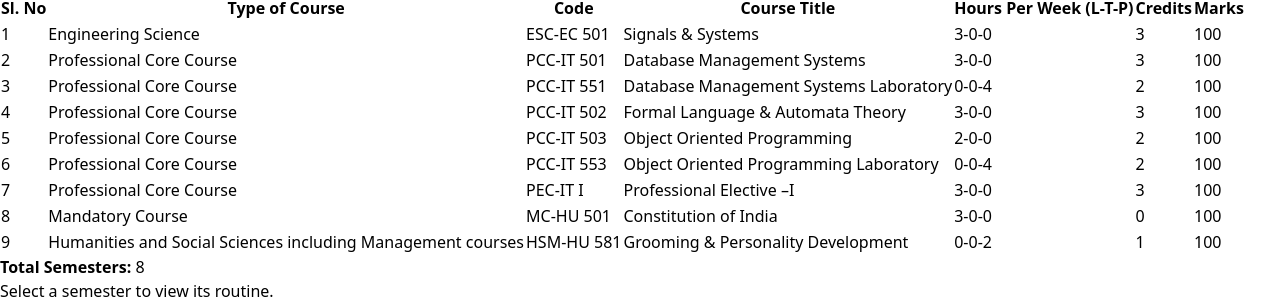
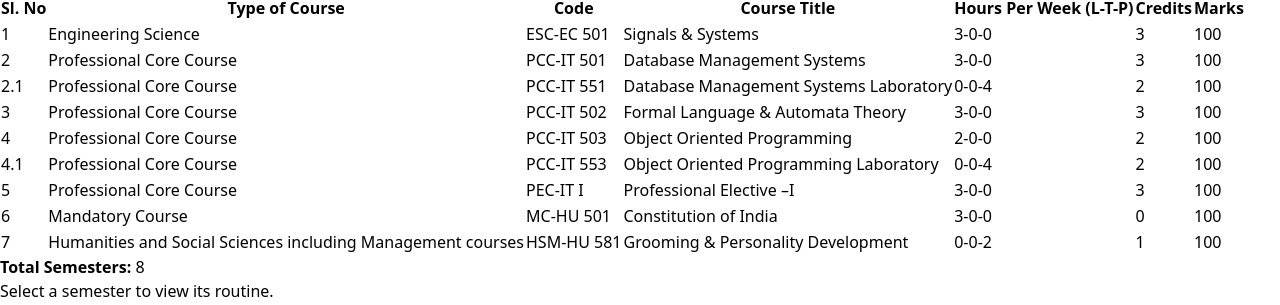
Before and after one commit to sourav8927/Routineo, a React (Vite) app in the folder Routineo-client/: page / in a window 1280 px wide. Shown: the part 341-646 px from the top of the page. Built offline with nearby package versions, Linux system fonts and the light colour scheme.

Commit message:
updated data of FullRoutine.jsx

```diff
--- a/Routineo-client/src/Table/FullRoutine.jsx
+++ b/Routineo-client/src/Table/FullRoutine.jsx
@@ -14,7 +14,7 @@ const FullRoutine = () => {
         marks: 100,
       },
       {
-        sl: 2,
+        sl: 1.1,
         type: "Basic Science Course",
         code: "BSC-PH 152, 155",
         title: "Physics Laboratory",
@@ -23,7 +23,7 @@ const FullRoutine = () => {
         marks: 100,
       },
       {
-        sl: 3,
+        sl: 2,
         type: "Basic Science Course",
         code: "BSC-M 101, 102 ",
         title: "Mathematics -I",
@@ -32,7 +32,7 @@ const FullRoutine = () => {
         marks: 100,
       },
       {
-        sl: 4,
+        sl: 3,
         type: "Engineering Science Courses",
         code: "ESC-EE 101",
         title: "Basic Electrical Engineering",
@@ -41,7 +41,7 @@ const FullRoutine = () => {
         marks: 100,
       },
       {
-        sl: 5,
+        sl: 3.1,
         type: "Engineering Science Courses",
         code: "ESC-EE 151",
         title: "Basic Electrical Engineering Laboratory",
@@ -50,7 +50,7 @@ const FullRoutine = () => {
         marks: 100,
       },
       {
-        sl: 6,
+        sl: 4,
         type: "Engineering Science Courses",
         code: "ESC-ME 102",
         title: "Engineering Graphics & Design ",
@@ -59,7 +59,7 @@ const FullRoutine = () => {
         marks: 100,
       },
       {
-        sl: 7,
+        sl: 4.1,
         type: "Engineering Science Courses",
         code: "ESC-ME 152",
         title: "Engineering Graphics & Design Laboratory ",
@@ -80,7 +80,7 @@ const FullRoutine = () => {
         marks: 100,
       },
       {
-        sl: 2,
+        sl: 1.1,
         type: "Basic Science Courses",
         code: "BSC-CH 252",
         title: "Chemistry-I Laboratory",
@@ -89,7 +89,7 @@ const FullRoutine = () => {
         marks: 100,
       },
       {
-        sl: 3,
+        sl: 2,
         type: "Basic Science Courses",
         code: "BSC-M 201,202",
         title: "Mathematics -II",
@@ -98,7 +98,7 @@ const FullRoutine = () => {
         marks: 100,
       },
       {
-        sl: 4,
+        sl: 3,
         type: "Engineering Science Courses",
         code: "ESC-CSE 201",
         title: "Programming for Problem Solving ",
@@ -107,7 +107,7 @@ const FullRoutine = () => {
         marks: 100,
       },
       {
-        sl: 5,
+        sl: 3.1,
         type: "Engineering Science Courses",
         code: "ESC-CSE 251",
         title: "Programming for Problem Solving Laboratory",
@@ -116,7 +116,7 @@ const FullRoutine = () => {
         marks: 100,
       },
       {
-        sl: 6,
+        sl: 4,
         type: "Engineering Science Courses",
         code: "ESC-ME 201",
         title: "Workshop/Manufacturing Theory",
@@ -125,7 +125,7 @@ const FullRoutine = () => {
         marks: 100,
       },
       {
-        sl: 7,
+        sl: 4.1,
         type: "Engineering Science Courses",
         code: "ESC-ME 251",
         title: "Workshop/Manufacturing Practices",
@@ -134,7 +134,7 @@ const FullRoutine = () => {
         marks: 100,
       },
       {
-        sl: 8,
+        sl: 5,
         type: "Humanities and Social Sciences including Management courses",
         code: "HSM-HU 201",
         title: "English",
@@ -143,7 +143,7 @@ const FullRoutine = () => {
         marks: 100,
       },
       {
-        sl: 9,
+        sl: 6,
         type: "Humanities and Social Sciences including Management courses",
         code: "HSM-HU 251",
         title: "Language Laboratory",
@@ -164,7 +164,7 @@ const FullRoutine = () => {
             marks: 100,
           },
           {
-            sl: 2,
+            sl: 1.1,
             type: "Engineering Science Course",
             code: "ESC-EC 351",
             title: "Analog Electronic Circuits Laboratory",
@@ -173,7 +173,7 @@ const FullRoutine = () => {
             marks: 100,
           },
           {
-            sl: 3,
+            sl: 2,
             type: "Professional Core Course",
             code: "PCC-IT 301",
             title: "Data structure & Algorithms",
@@ -182,7 +182,7 @@ const FullRoutine = () => {
             marks: 100,
           },
           {
-            sl: 4,
+            sl: 2.3,
             type: "Professional Core Course",
             code: "PCC-IT 351",
             title: "Data structure & Algorithms Laboratory ",
@@ -191,7 +191,7 @@ const FullRoutine = () => {
             marks: 100,
           },
           {
-            sl: 5,
+            sl: 3,
             type: "Engineering Science Course",
             code: "ESC-CSE 302",
             title: "Digital Logic",
@@ -200,7 +200,7 @@ const FullRoutine = () => {
             marks: 100,
           },
           {
-            sl: 6,
+            sl: 3.1,
             type: "Engineering Science Course",
             code: "ESC-CSE 352",
             title: "Digital Logic Laboratory",
@@ -209,7 +209,7 @@ const FullRoutine = () => {
             marks: 100,
           },
           {
-            sl: 7,
+            sl: 4,
             type: "Professional Core Course",
             code: "PCC-IT 302",
             title: "IT Workshop (Sci Lab/MATLAB) Theory",
@@ -218,7 +218,7 @@ const FullRoutine = () => {
             marks: 100,
           },
           {
-            sl: 8,
+            sl: 4.1,
             type: "Professional Core Course",
             code: "PCC-IT 352",
             title: "IT Workshop (Sci Lab/MATLAB) Laboratory",
@@ -227,7 +227,7 @@ const FullRoutine = () => {
             marks: 100,
           },
           {
-            sl: 9,
+            sl: 5,
             type: "Basic Science Course",
             code: "BSC-M 302",
             title: "Differential Calculus",
@@ -236,7 +236,7 @@ const FullRoutine = () => {
             marks: 100,
           },
           {
-            sl: 10,
+            sl: 6,
             type: "Basic Science Course",
             code: "BSC-BS 301",
             title: "Engineering Biology",
@@ -245,7 +245,7 @@ const FullRoutine = () => {
             marks: 100,
           },
           {
-            sl: 11  ,
+            sl: 7,
             type: "Humanities and Social Sciences including Management courses ",
             code: "HSM-HU 381",
             title: "Linguistics & Oral Communication",
@@ -275,7 +275,7 @@ const FullRoutine = () => {
             marks: 100,
           },
           {
-            sl: 3,
+            sl: 2.1,
             type: "Professional Core Course",
             code: "PCC-IT 452",
             title: "Computer Organization & Architecture Laboratory ",
@@ -284,7 +284,7 @@ const FullRoutine = () => {
             marks: 100,
           },
           {
-            sl: 4,
+            sl: 3,
             type: "Professional Core Course",
             code: "PCC-IT 403",
             title: "Operating Systems",
@@ -293,7 +293,7 @@ const FullRoutine = () => {
             marks: 100,
           },
           {
-            sl: 5,
+            sl: 3.1,
             type: "Professional Core Course",
             code: "PCC-IT 453",
             title: "Operating Systems Laboratory",
@@ -302,7 +302,7 @@ const FullRoutine = () => {
             marks: 100,
           },
           {
-            sl: 6,
+            sl: 4,
             type: "Professional Core Course",
             code: "PCC-IT 404",
             title: "Design & Analysis of Algorithms ",
@@ -311,7 +311,7 @@ const FullRoutine = () => {
             marks: 100,
           },
           {
-            sl: 7,
+            sl: 4.1,
             type: "Professional Core Course",
             code: "PCC-IT 454",
             title: "Design & Analysis of Algorithms Laboratory",
@@ -320,7 +320,7 @@ const FullRoutine = () => {
             marks: 100,
           },
           {
-            sl: 8,
+            sl: 5,
             type: "Humanities & Social Sciences including Management Courses ",
             code: "HSM-HU 401",
             title: "Economics & Accountancy ",
@@ -329,7 +329,7 @@ const FullRoutine = () => {
             marks: 100,
           },
           {
-            sl: 9,
+            sl: 6,
             type: "Humanities & Social Sciences including Management Courses",
             code: "HSM-HU 481",
             title: "Business Communication ",
@@ -338,7 +338,7 @@ const FullRoutine = () => {
             marks: 100,
           },
           {
-            sl: 10,
+            sl: 7,
             type: "Mandatory Course ",
             code: "MC-HU 402",
             title: "Environmental Science",
@@ -368,7 +368,7 @@ const FullRoutine = () => {
             marks: 100,
           },
           {
-            sl: 3,
+            sl: 2.1,
             type: "Professional Core Course",
             code: "PCC-IT 551",
             title: "Database Management Systems Laboratory",
@@ -377,7 +377,7 @@ const FullRoutine = () => {
             marks: 100,
           },
           {
-            sl: 4,
+            sl: 3,
             type: "Professional Core Course",
             code: "PCC-IT 502",
             title: "Formal Language & Automata Theory",
@@ -386,7 +386,7 @@ const FullRoutine = () => {
             marks: 100,
           },
           {
-            sl: 5,
+            sl: 4,
             type: "Professional Core Course",
             code: "PCC-IT 503",
             title: "Object Oriented Programming",
@@ -395,7 +395,7 @@ const FullRoutine = () => {
             marks: 100,
           },
           {
-            sl: 6,
+            sl: 4.1,
             type: "Professional Core Course",
             code: "PCC-IT 553",
             title: "Object Oriented Programming Laboratory",
@@ -404,7 +404,7 @@ const FullRoutine = () => {
             marks: 100,
           },
           {
-            sl: 7,
+            sl: 5,
             type: "Professional Core Course",
             code: "PEC-IT I",
             title: "Professional Elective –I",
@@ -413,7 +413,7 @@ const FullRoutine = () => {
             marks: 100,
           },
           {
-            sl: 8,
+            sl: 6,
             type: "Mandatory Course",
             code: "MC-HU 501",
             title: "Constitution of India",
@@ -422,7 +422,7 @@ const FullRoutine = () => {
             marks: 100,
           },
           {
-            sl: 9,
+            sl: 7,
             type: "Humanities and Social Sciences including Management courses ",
             code: "HSM-HU 581",
             title: "Grooming & Personality Development",
@@ -443,7 +443,7 @@ const FullRoutine = () => {
             marks: 100,
           },
           {
-            sl: 2,
+            sl: 1.2,
             type: "Professional Core Course",
             code: "PCC-IT 651",
             title: "Software Engineering Laboratory",
@@ -452,7 +452,7 @@ const FullRoutine = () => {
             marks: 100,
           },
           {
-            sl: 3,
+            sl: 2,
             type: "Professional Core Course",
             code: "PCC-IT 602",
             title: "Computer Networks",
@@ -461,7 +461,7 @@ const FullRoutine = () => {
             marks: 100,
           },
           {
-            sl: 4,
+            sl: 2.1,
             type: "Professional Core Course",
             code: "PCC-IT 652",
             title: "Computer Networks Laboratory",
@@ -470,7 +470,7 @@ const FullRoutine = () => {
             marks: 100,
           },
           {
-            sl: 5,
+            sl: 3,
             type: "Professional Core Course",
             code: "PCC-IT 653",
             title: "Programming with Python",
@@ -479,47 +479,47 @@ const FullRoutine = () => {
             marks: 100,
           },
           {
-            sl: 6,
+            sl: 4,
             type: "Professional Core Course",
             code: "PEC-IT II",
-            title: "",
-            hours: { lecture: 0, tutorial: 0, practical: 4 },
-            credits: 2,
+            title: "Professional Elective -II",
+            hours: { lecture: 3, tutorial: 0, practical: 0 },
+            credits: 3,
+            marks: 100,
+          },
+          {
+            sl: 5,
+            type: "Professional Core Course",
+            code: "PEC-IT III",
+            title: "Professional Elective -III",
+            hours: { lecture: 3, tutorial: 0, practical: 0 },
+            credits: 3,
+            marks: 100,
+          },
+          {
+            sl: 6,
+            type: "Open  Elective Course",
+            code: "OEC-X 621",
+            title: "Open Elective-I",
+            hours: { lecture: 3, tutorial: 0, practical: 0 },
+            credits: 3,
             marks: 100,
           },
           {
             sl: 7,
-            type: "Professional Core Course",
-            code: "",
-            title: "",
-            hours: { lecture: 1, tutorial: 0, practical: 0 },
+            type: "Humanities and Social Sciences including Management courses",
+            code: "HSM-HU 681",
+            title: "Group Discussion & Personal Interview",
+            hours: { lecture: 0, tutorial: 0, practical: 2 },
             credits: 1,
             marks: 100,
           },
           {
             sl: 8,
-            type: "",
-            code: "",
-            title: "",
-            hours: { lecture: 0, tutorial: 0, practical: 4 },
-            credits: 2,
-            marks: 100,
-          },
-          {
-            sl: 9,
-            type: "",
-            code: "",
-            title: "",
-            hours: { lecture: 2, tutorial: 0, practical: 0 },
-            credits: 2,
-            marks: 100,
-          },
-          {
-            sl: 10,
-            type: "",
-            code: "",
-            title: "",
-            hours: { lecture: 2, tutorial: 1, practical: 0 },
+            type: "Project",
+            code: "PROJ-IT 691",
+            title: "Project – I",
+            hours: { lecture: 0, tutorial: 0, practical: 6 },
             credits: 3,
             marks: 100,
           },
@@ -528,54 +528,54 @@ const FullRoutine = () => {
     VII: [
         {
             sl: 1,
-            type: "",
-            code: "",
-            title: "",
+            type: "Professional Elective Course",
+            code: "PEC-IT IV",
+            title: "Professional Elective –IV",
             hours: { lecture: 3, tutorial: 0, practical: 0 },
             credits: 3,
             marks: 100,
           },
           {
             sl: 2,
-            type: "",
-            code: "",
-            title: "",
-            hours: { lecture: 0, tutorial: 0, practical: 4 },
-            credits: 2,
+            type: "Professional Elective Course ",
+            code: "PEC-IT V",
+            title: "Professional Elective –V ",
+            hours: { lecture: 3, tutorial: 0, practical: 0 },
+            credits: 3,
             marks: 100,
           },
           {
             sl: 3,
-            type: "",
-            code: "",
-            title: "",
+            type: "Open Elective Course",
+            code: "OEC-X 721",
+            title: "Open Elective-II",
             hours: { lecture: 3, tutorial: 0, practical: 0 },
             credits: 3,
             marks: 100,
           },
           {
             sl: 4,
-            type: "",
-            code: "",
-            title: "",
-            hours: { lecture: 0, tutorial: 0, practical: 4 },
+            type: "Humanities & Social Sciences Including Management Courses ",
+            code: "HSM-HU 702",
+            title: "Values and Ethics",
+            hours: { lecture: 2, tutorial: 0, practical: 0 },
             credits: 2,
             marks: 100,
           },
           {
             sl: 5,
-            type: "",
-            code: "",
-            title: "",
-            hours: { lecture: 3, tutorial: 0, practical: 0 },
-            credits: 3,
+            type: " Project",
+            code: "PROJ-IT 791",
+            title: "Project-II",
+            hours: { lecture: 0, tutorial: 0, practical: 12 },
+            credits: 6,
             marks: 100,
           },
           {
             sl: 6,
-            type: "",
-            code: "",
-            title: "",
+            type: " Project",
+            code: "PROJ-INT 791",
+            title: "INTERNSHIP",
             hours: { lecture: 0, tutorial: 0, practical: 4 },
             credits: 2,
             marks: 100,
@@ -585,38 +585,38 @@ const FullRoutine = () => {
     VIII: [
         {
             sl: 1,
-            type: "",
-            code: "",
-            title: "",
+            type: "Professional Elective Course",
+            code: "PEC-IT VI",
+            title: "Professional Elective –VI",
             hours: { lecture: 3, tutorial: 0, practical: 0 },
             credits: 3,
             marks: 100,
           },
           {
             sl: 2,
-            type: "",
-            code: "",
-            title: "",
-            hours: { lecture: 0, tutorial: 0, practical: 4 },
-            credits: 2,
+            type: "Professional Elective –VI",
+            code: "OEC-X  821",
+            title: "Open Elective-III",
+            hours: { lecture: 3, tutorial: 0, practical: 0 },
+            credits: 3,
             marks: 100,
           },
           {
             sl: 3,
-            type: "",
-            code: "",
-            title: "",
+            type: "Professional Elective –VI",
+            code: "OEC-X  822 ",
+            title: "Open Elective-IV",
             hours: { lecture: 3, tutorial: 0, practical: 0 },
             credits: 3,
             marks: 100,
           },
           {
             sl: 4,
-            type: "",
-            code: "",
-            title: "",
-            hours: { lecture: 0, tutorial: 0, practical: 4 },
-            credits: 2,
+            type: "Project",
+            code: "PROJ-IT 891",
+            title: "Project-III",
+            hours: { lecture: 0, tutorial: 0, practical: 12 },
+            credits: 6,
             marks: 100,
           },
     ],
```
